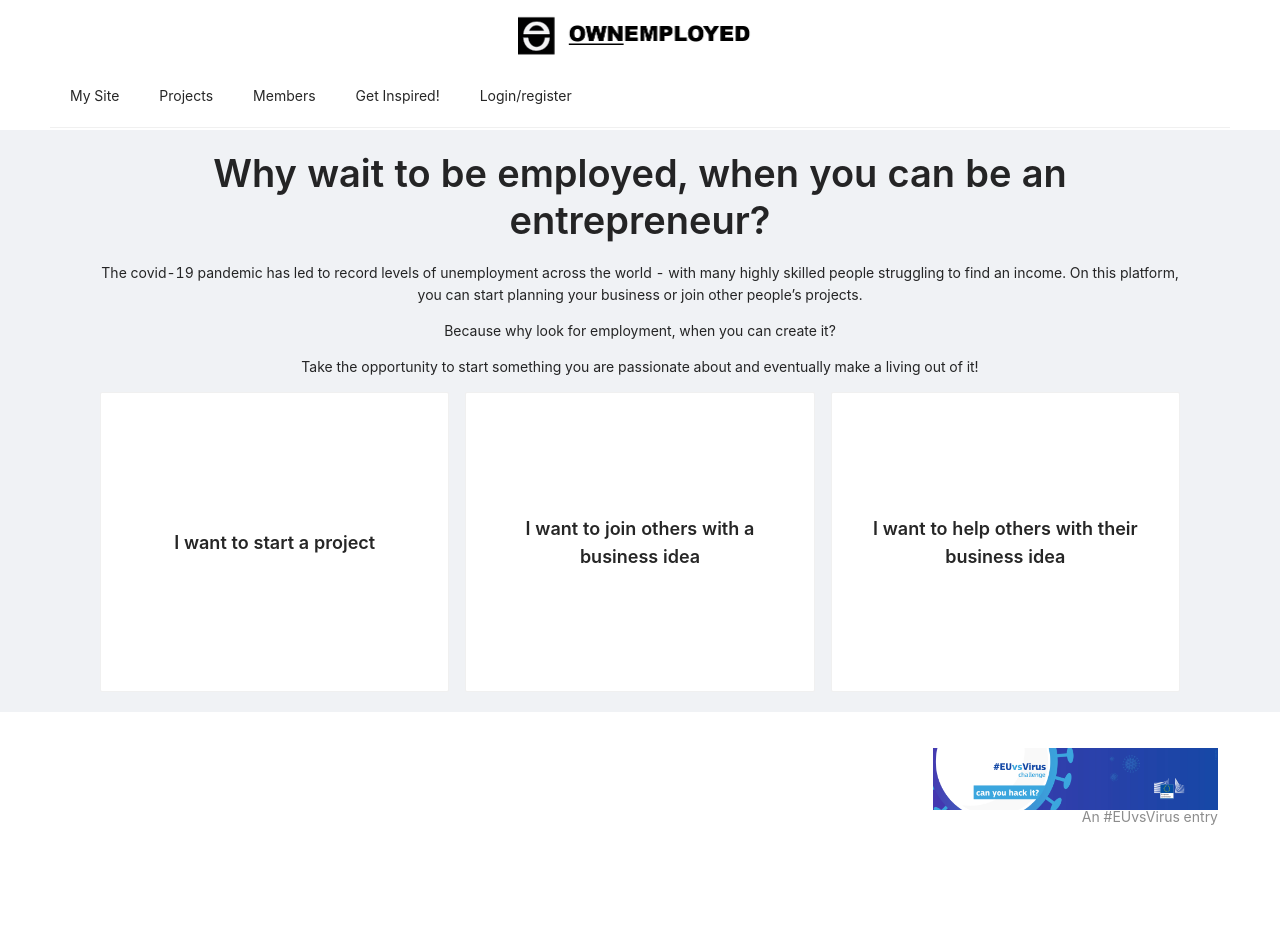
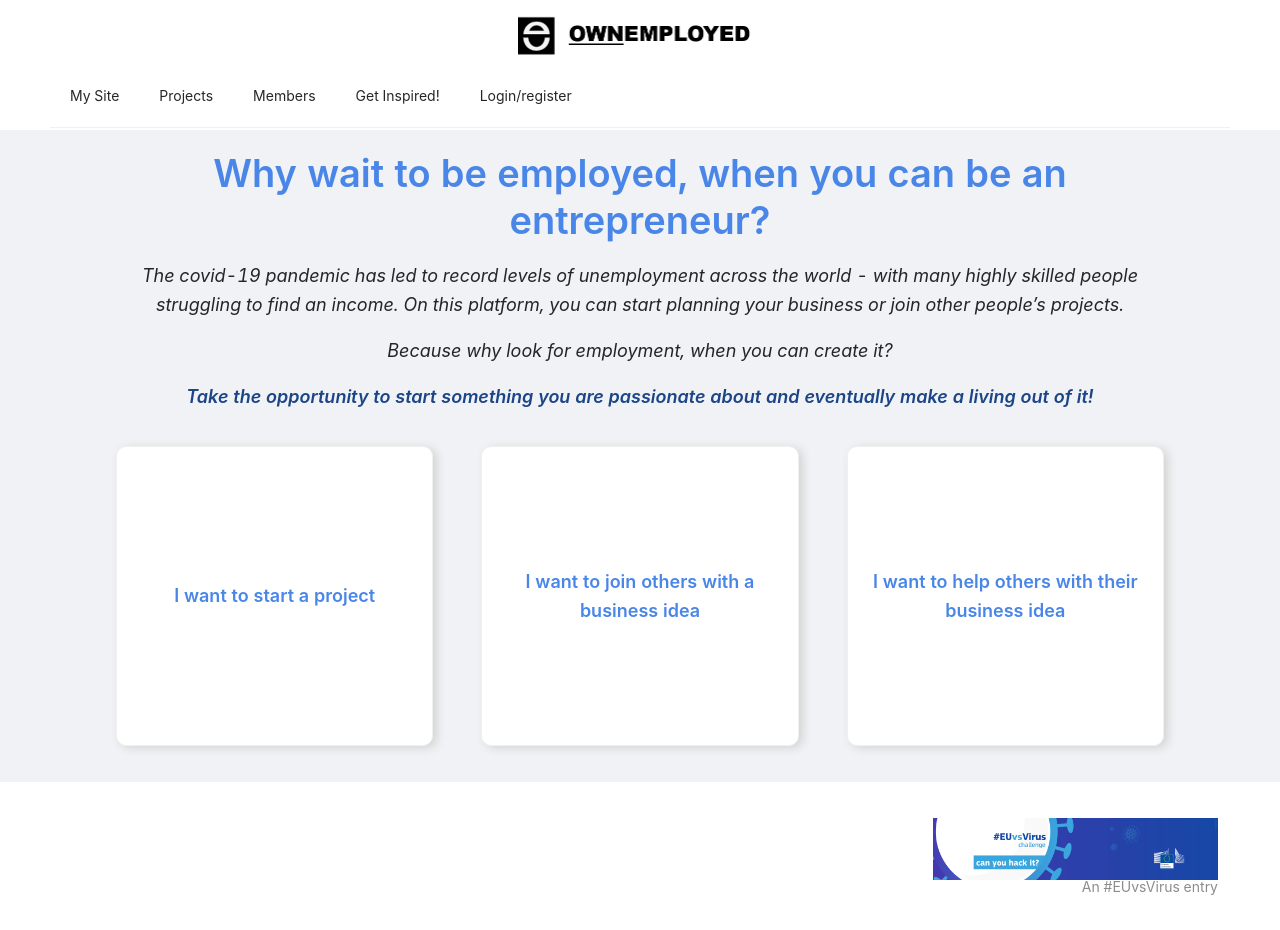
Before and after one commit to Ownemployed-Team/ownemployed, a React (Create React App) app: page / in a window 1280 px wide. Before the commit the page ends 860 px from the top, so only its background shows below. Built offline with nearby package versions, Linux system fonts and the light colour scheme.

Commit message:
improve landing page styling and add a bit more data to Med Find It (#46)

```diff
--- a/src/components/Home.js
+++ b/src/components/Home.js
@@ -2,16 +2,17 @@ import * as React from 'react'
 import { Typography, Row, Col } from 'antd'
 import PageLayout from './PageLayout'
 import LandingPageCard from './LandingPageCard'
+import { colors } from '../utils/colors'
 
 const { Paragraph, Title} = Typography
 
 const Home = () => (
   <PageLayout>
     <div style={{ textAlign: 'center'}}>
-      <Title>Why wait to be employed, when you can be an entrepreneur?</Title>
-      <Paragraph>The covid-19 pandemic has led to record levels of unemployment across the world - with many highly skilled people struggling to find an income. On this platform, you can start planning your business or join other people’s projects.</Paragraph>
-      <Paragraph>Because why look for employment, when you can create it?</Paragraph>
-      <Paragraph>Take the opportunity to start something you are passionate about and eventually make a living out of it!</Paragraph>
+      <Title style={{ color: colors.primaryLight }}>Why wait to be employed, when you can be an entrepreneur?</Title>
+      <Paragraph style={{ fontSize: '18px', fontStyle: 'italic' }}>The covid-19 pandemic has led to record levels of unemployment across the world - with many highly skilled people struggling to find an income. On this platform, you can start planning your business or join other people’s projects.</Paragraph>
+      <Paragraph style={{ fontSize: '18px', fontStyle: 'italic' }}>Because why look for employment, when you can create it?</Paragraph>
+      <Paragraph style={{ fontSize: '18px', fontStyle: 'italic', color: colors.primaryDark, fontWeight: '600' }}>Take the opportunity to start something you are passionate about and eventually make a living out of it!</Paragraph>
       <Row gutter={16}>
         <Col span={8}><LandingPageCard text='I want to start a project' to="/explore-ideas"/></Col>
         <Col span={8}><LandingPageCard text='I want to join others with a business idea' to="/explore-ideas"/></Col>
--- a/src/components/LandingPageCard.js
+++ b/src/components/LandingPageCard.js
@@ -1,6 +1,7 @@
 import React from 'react'
 import {Typography, Card} from 'antd'
 import {Link} from "react-router-dom";
+import { colors } from '../utils/colors'
 
 const {Paragraph} = Typography
 
@@ -8,12 +9,13 @@ const LandingPageCard = ({text, to}) => (
   <Link to={to}>
     <Card
       bodyStyle={{display: 'flex', alignItems: 'center', height: '300px'}}
-      style={{height: '300px'}}
+      style={{height: '300px', borderRadius: '10px', boxShadow: '4px 2px 10px lightgray', margin: '16px'}}
     >
       <Paragraph
         style={{
           margin: 'auto',
           fontSize: '18px',
+          color: colors.primaryLight,
           fontWeight: '600'
         }}
       >{text}
--- a/src/data/businesses.json
+++ b/src/data/businesses.json
@@ -6,7 +6,9 @@
     "tagline": "A social platform to find innovative medical solutions.",
     "description": "",
     "status": "Defining value proposition",
-    "contributors": 3
+    "contributors": 3,
+    "keyActivities": ["UX/UI", "Brainstorm", "PR"],
+    "channels": ["e-journals", "online"]
   },
   "marketingBiz": {
     "id": "marketingBiz",
@@ -24,7 +26,6 @@
     "costStructure": ["Servers", "Development", "Marketing"],
     "revenueStream": ["ads"],
     "keyPartners": ["Investors"]
-
   },
   "lindasMarketing": {
     "id": "lindasMarketing",
```
